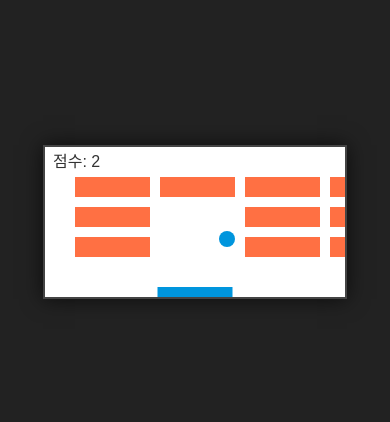
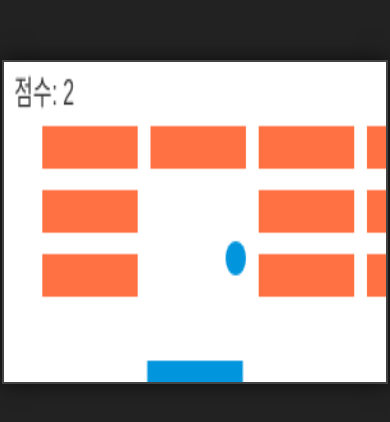
Before and after one commit to 4BFC/brick-game, a plain HTML site: page index.html in a window 390 px wide. Shown: the part 200-622 px from the top of the page. Drawn offline with Linux system fonts and the light colour scheme.

Commit message:
모바일 대응: style.css 업데이트

```diff
--- a/style.css
+++ b/style.css
@@ -11,4 +11,9 @@ canvas {
     display: block;
     border: 2px solid #444;
     box-shadow: 0 0 20px #000a;
+    max-width: 98vw;
+    max-height: 80vh;
+    width: 480px;
+    height: 320px;
+    touch-action: none;
 }
```
